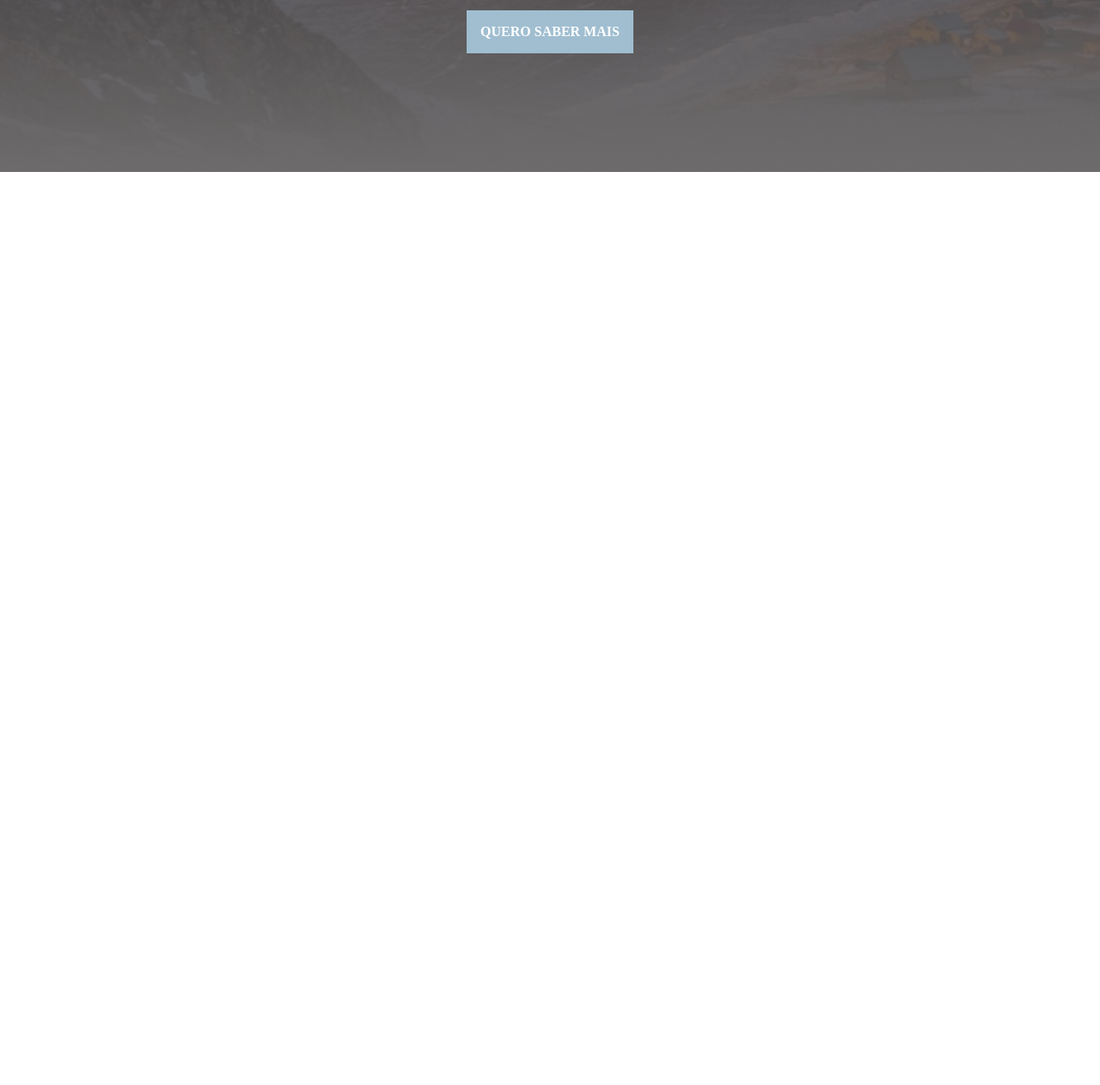
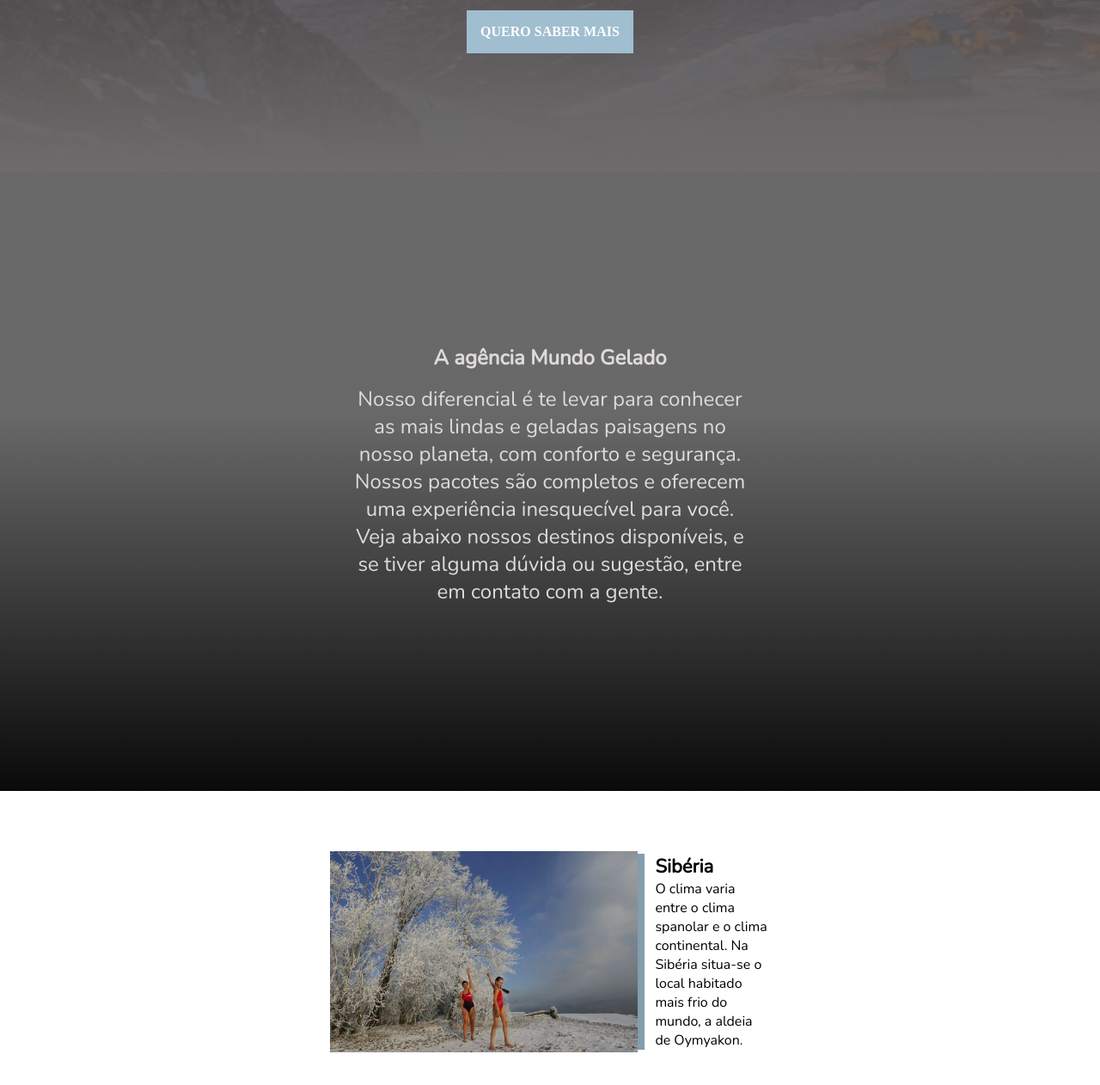
Before and after one commit to jumaschion/twitch_xjulices, a plain HTML site: page Mundo_Gelado/index.html in a window 1280 px wide. Shown: the part 560-1822 px from the top of the page at 86% size. Before the commit the page ends 800 px from the top, so only its background shows below. Drawn offline with nearby package versions, Linux system fonts and the light colour scheme.

Commit message:
mundo gelado parte

```diff
--- a/Mundo_Gelado/index.html
+++ b/Mundo_Gelado/index.html
@@ -27,7 +27,26 @@
             <a class="button" href="">QUERO SABER MAIS</a>
         </div>
     </header>
-    <section>
+    <section class="section-about">
+        <div class="teste">
+            <h2 class="section-about-title">A agência Mundo Gelado</h2>
+            <p class="section-about-text">Nosso diferencial é te levar para conhecer as mais lindas e geladas paisagens
+                no nosso planeta,
+                com conforto e segurança. Nossos pacotes são completos e oferecem uma experiência inesquecível para
+                você.
+                Veja abaixo nossos destinos disponíveis, e se tiver alguma dúvida ou sugestão, entre em contato com a
+                gente.
+            </p>
+        </div>
+    </section>
+    <section class="section-siberia">
+
+        <img class="siberia" src="siberia-1.jpg" alt="Foto da Sibéria">
+        <div class="siberia-text-container">
+            <h5 class="siberia-text" >Sibéria</h5>
+            <p class="siberia-subtitle">O clima varia entre o clima spanolar e o clima continental.
+                Na Sibéria situa-se o local habitado mais frio do mundo, a aldeia de Oymyakon.</p>
+        </div>
 
     </section>
 </body>
--- a/Mundo_Gelado/style.css
+++ b/Mundo_Gelado/style.css
@@ -90,3 +90,55 @@ h1 {
 .button:hover {
     background-color:#647885;
 }
+
+/* SECTION */
+
+.section-about {
+    display: flex;
+    flex-direction: column;
+    font-family: 'Nunito', sans-serif;
+    background-color: #000000;
+    color: #dfdbdb;
+    justify-content: center;
+    height: 90vh;
+    padding: 16px;
+    text-align: center;
+    background: linear-gradient(0deg, rgb(10, 10, 10) 0%, rgba(44, 43, 43, 0.709) 61%);
+}
+
+.section-about-text {
+    font-size: 24px;
+    padding: 16px;
+    width: 40%;
+    margin: 0 auto;
+}
+
+
+/* SIBERIA */
+
+.section-siberia{
+    font-family: 'Nunito', sans-serif;
+    display: flex;
+    width: 40%;
+    align-items: center;
+    margin: 70px auto;
+}
+
+.siberia  {
+    width: 70%;
+}
+
+.siberia-text-container {
+    display: block;
+    border-left: 8px solid #829dad;
+}
+
+.siberia-text  {
+    font-size: 22px;
+    margin-left: 12px;
+}
+
+.siberia-subtitle   {
+    font-size: 16px;
+    margin-left: 12px;
+}
```
